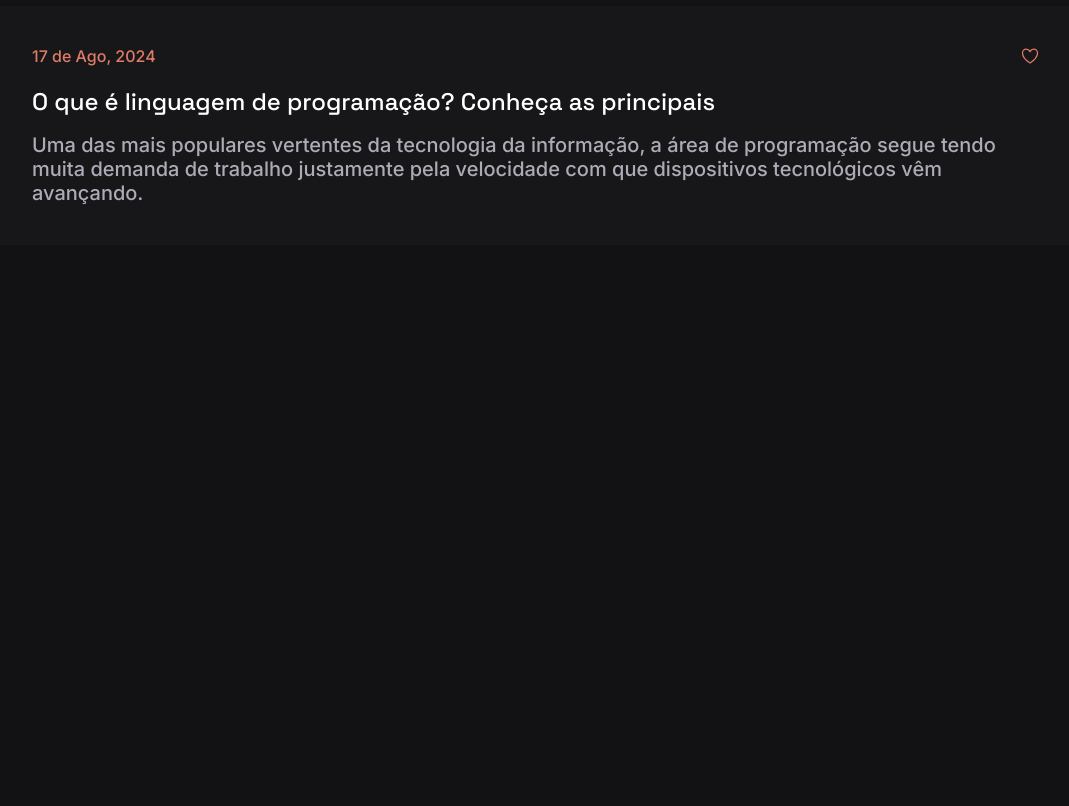
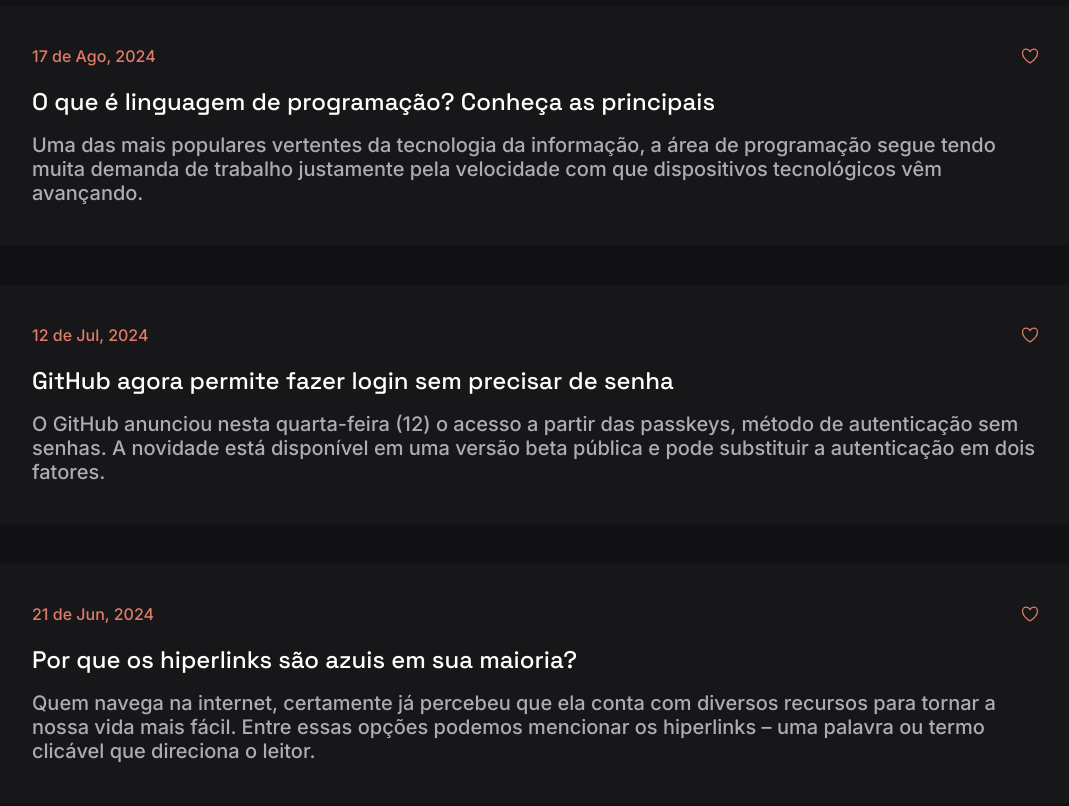
Before and after one commit to domdq/month-challenge, a plain HTML site: page Blog/index.html in a window 1280 px wide. Shown: the part 326-1132 px from the top of the page, without its empty margins (104-1173 px from the left). Before the commit the page ends 800 px from the top, so only its background shows below. Drawn offline with nearby package versions, Linux system fonts and the light colour scheme.

Commit message:
feat: finalização dos Cards

```diff
--- a/Blog/index.html
+++ b/Blog/index.html
@@ -40,6 +40,22 @@
                 <h1 id="titlle-card">O que é linguagem de programação? Conheça as principais</h1>
                 <p id="text-card">Uma das mais populares vertentes da tecnologia da informação, a área de programação segue tendo muita demanda de trabalho justamente pela velocidade com que dispositivos tecnológicos vêm avançando.</p>
           </li>
+           <li>
+            <div class="data_logo">
+              <span class="data">12 de Jul, 2024</span>
+              <ion-icon name="heart-outline"></ion-icon>
+            </div>
+                <h1 id="titlle-card">GitHub agora permite fazer login sem precisar de senha</h1>
+                <p id="text-card">O GitHub anunciou nesta quarta-feira (12) o acesso a partir das passkeys, método de autenticação sem senhas. A novidade está disponível em uma versão beta pública e pode substituir a autenticação em dois fatores.</p>
+          </li>
+           <li>
+            <div class="data_logo">
+              <span class="data">21 de Jun, 2024</span>
+              <ion-icon name="heart-outline"></ion-icon>
+            </div>
+                <h1 id="titlle-card">Por que os hiperlinks são azuis em sua maioria?</h1>
+                <p id="text-card">Quem navega na internet, certamente já percebeu que ela conta com diversos recursos para tornar a nossa vida mais fácil. Entre essas opções podemos mencionar os hiperlinks – uma palavra ou termo clicável que direciona o leitor.</p>
+          </li>
         </ul>
       </div>
     <script src="./app.js"></script>
--- a/Blog/style/style.css
+++ b/Blog/style/style.css
@@ -63,6 +63,7 @@ li{
   padding: 2.5rem;
   border: 0.125rem;
   border-radius: 0.5rem;
+  margin-bottom: 2.5rem;
 }
 
 ion-icon{
```
